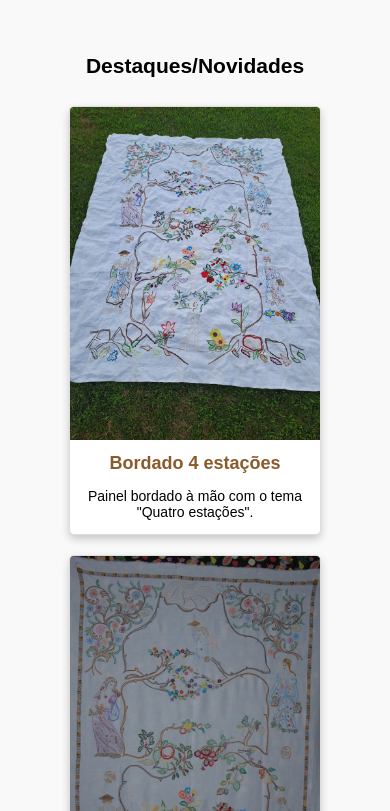
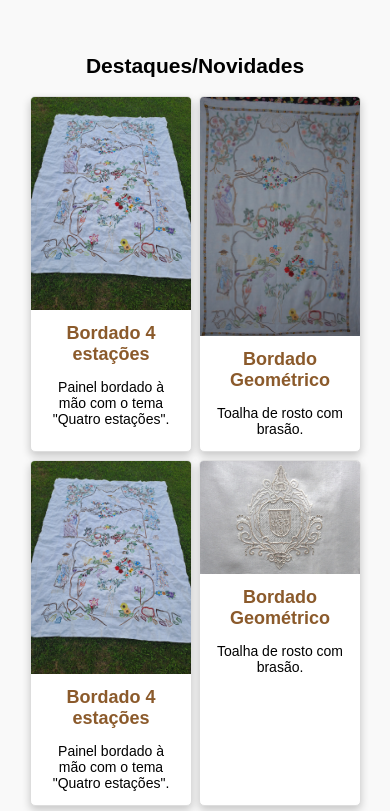
Before and after one commit to FelisbertoCarvalho9/Site, a plain HTML site: page index.html in a window 390 px wide. Shown: the part 531-1342 px from the top of the page. Drawn offline with Linux system fonts and the light colour scheme.

Commit message:
improvement

```diff
--- a/style.css
+++ b/style.css
@@ -255,13 +255,16 @@ footer {
     }
 
     .product-gallery {
-        flex-direction: column;
-        align-items: center;
+        display: grid;
+        grid-template-columns: repeat(2, 1fr); /* 2 colunas */
+        gap: 10px; /* Espaçamento entre os produtos */
+        justify-content: center;
     }
 
     .product-item {
-        width: 90%;
-        max-width: 250px;
+        width: 100%; /* Ocupar toda a largura da célula */
+        max-width: 180px; /* Limite do tamanho */
+        margin: 0 auto; /* Centralizar */
     }
 
     .sobre-mim {
@@ -313,9 +316,13 @@ footer {
         height: 200px;
     }
 
+    .product-gallery {
+        grid-template-columns: repeat(2, 1fr); /* Mantém 2 colunas */
+        gap: 8px;
+    }
+
     .product-item {
-        width: 100%;
-        margin: 10px 0;
+        max-width: 160px; /* Ajuste menor para telas bem pequenas */
     }
 }
 @media (max-width: 768px) {
```
